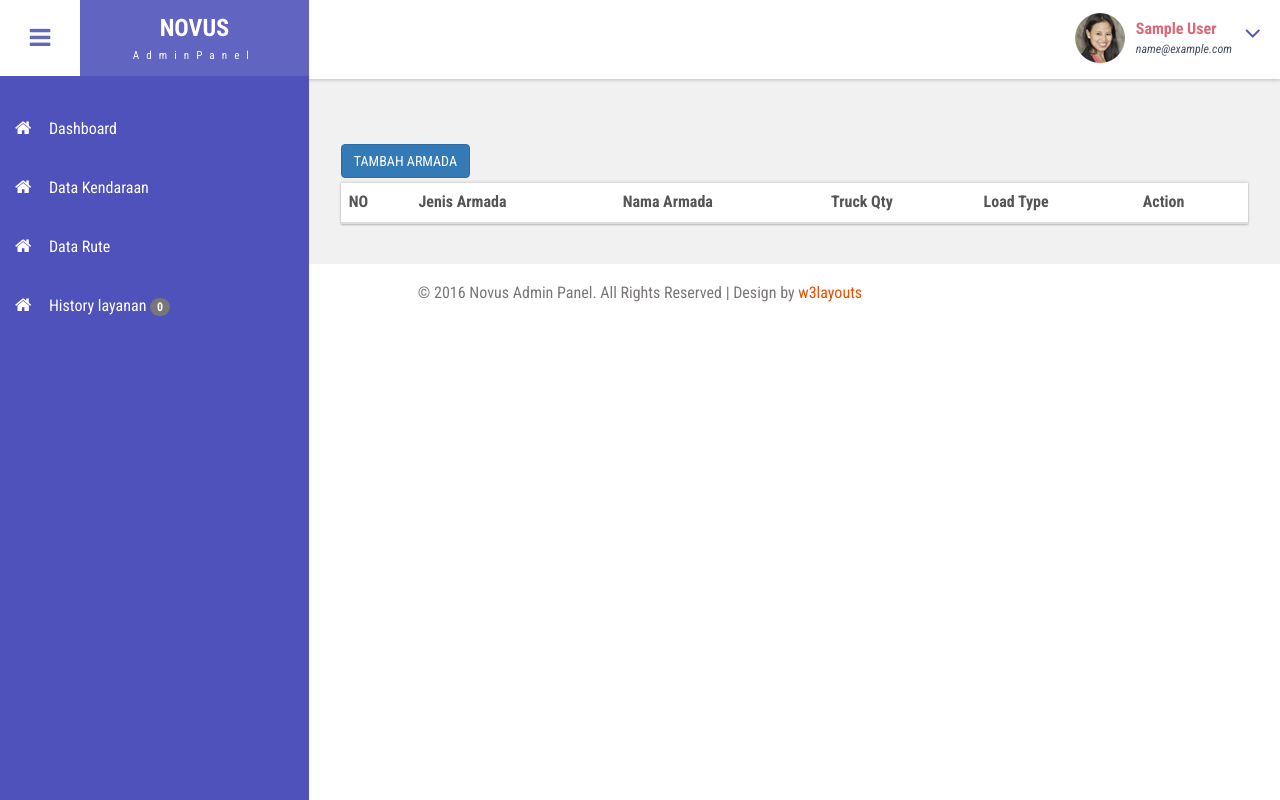
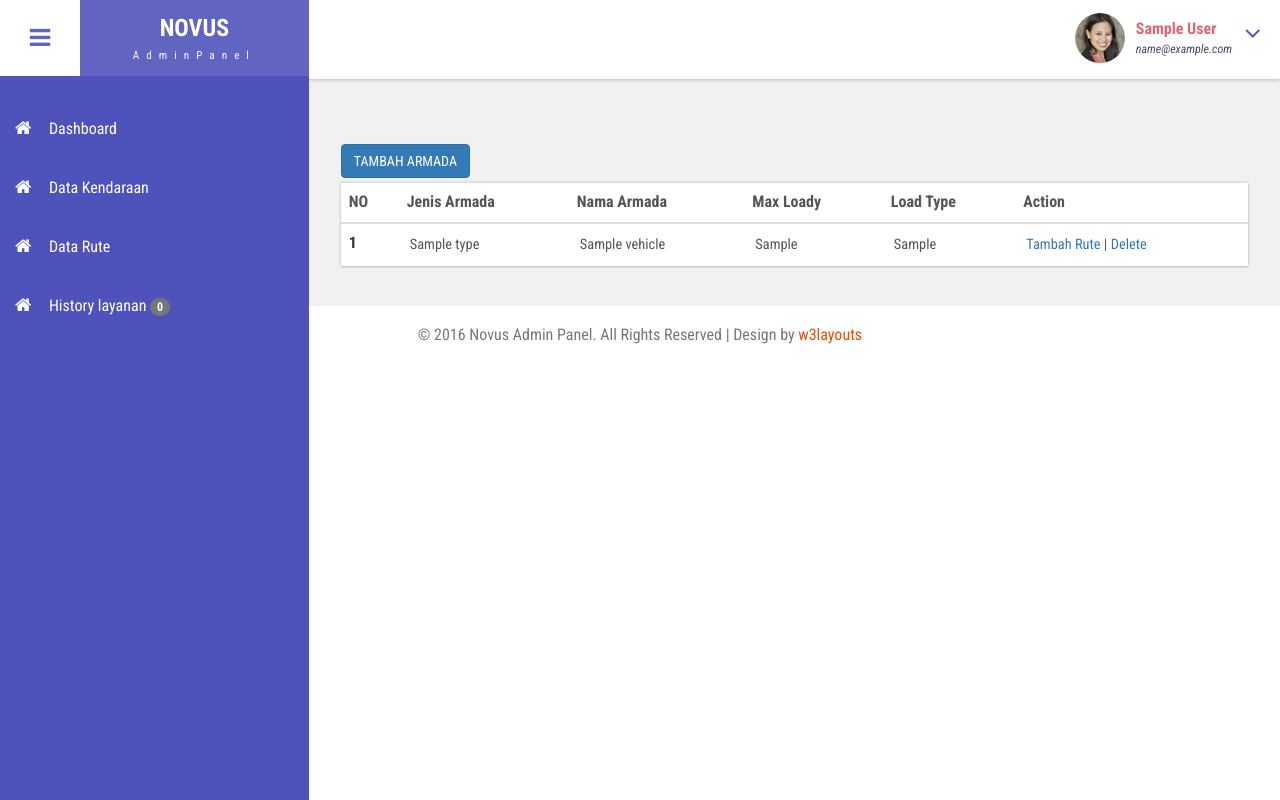
Before and after one commit to markopelago/markotransport, a PHP site: page /index.php?page=kendaraan in a window 1280 px wide. Run offline with PHP 8.4, Linux system fonts and the light colour scheme; the visitor is signed in with stand-in values (Sample User, id 1); data comes from the database, SQL or seed files in the repository; tables that the repository leaves empty or names only in its code hold one stand-in row (values such as "Sample post"); lists and menus that the app fills with data are empty; some libraries are stand-ins or nearby versions; some web fonts are replaced.

Commit message:
Kendaraan

```diff
--- a/kendaraan.php
+++ b/kendaraan.php
@@ -9,7 +9,7 @@
 									<th>NO</th>
 									<th>Jenis Armada</th>
 									<th>Nama Armada</th>
-									<th>Truck Qty</th>
+									<th>Max Loady</th>
 									<th>Load Type</th>
 									<th>Action</th>
 								</tr>
@@ -18,18 +18,18 @@
 								<?php
 include 'modaladd.php';
 								$no = 1;
-								$transid=$_SESSION['id_transporter'];
+								$transid=$_SESSION['id'];
 
-							$sl=mysqli_query($db,"SELECT * from data_armada where transporterID='$transid'");
+							$sl=mysqli_query($db,"SELECT * from forwarder_vehicles where user_id='$transid'");
 							$s1=5;
 							while ( $dtp=mysqli_fetch_array($sl)) {
 
 							?>
 								<tr>
 									<th scope="row"><?php echo $no++ ?></th>
-									<td><?php echo $dtp['jenis_armada']; ?></td>
-									<td><?php echo $dtp['nama']; ?></td>
-									<td><?php echo $dtp['qty_truck']; ?></td>
+									<td><?php $vt=mysqli_fetch_array(mysqli_query($db,"SELECT * FROM vehicle_types where id=$dtp[vehicle_type_id]")); echo $vt[name]; ?></td>
+									<td><?php echo $dtp['name']; ?></td>
+									<td><?php echo $dtp['max_load']; ?></td>
 										<td> <?php echo $dtp['load_type']; ?>  </td>
 										<td><a href="index.php?page=tambahrute&id=<?php echo $dtp['id'];?>">Tambah Rute</a> | <a href="delete.php?id=<?php echo $dtp['id'];?>">Delete</a> </td>
 																</tr>
```
